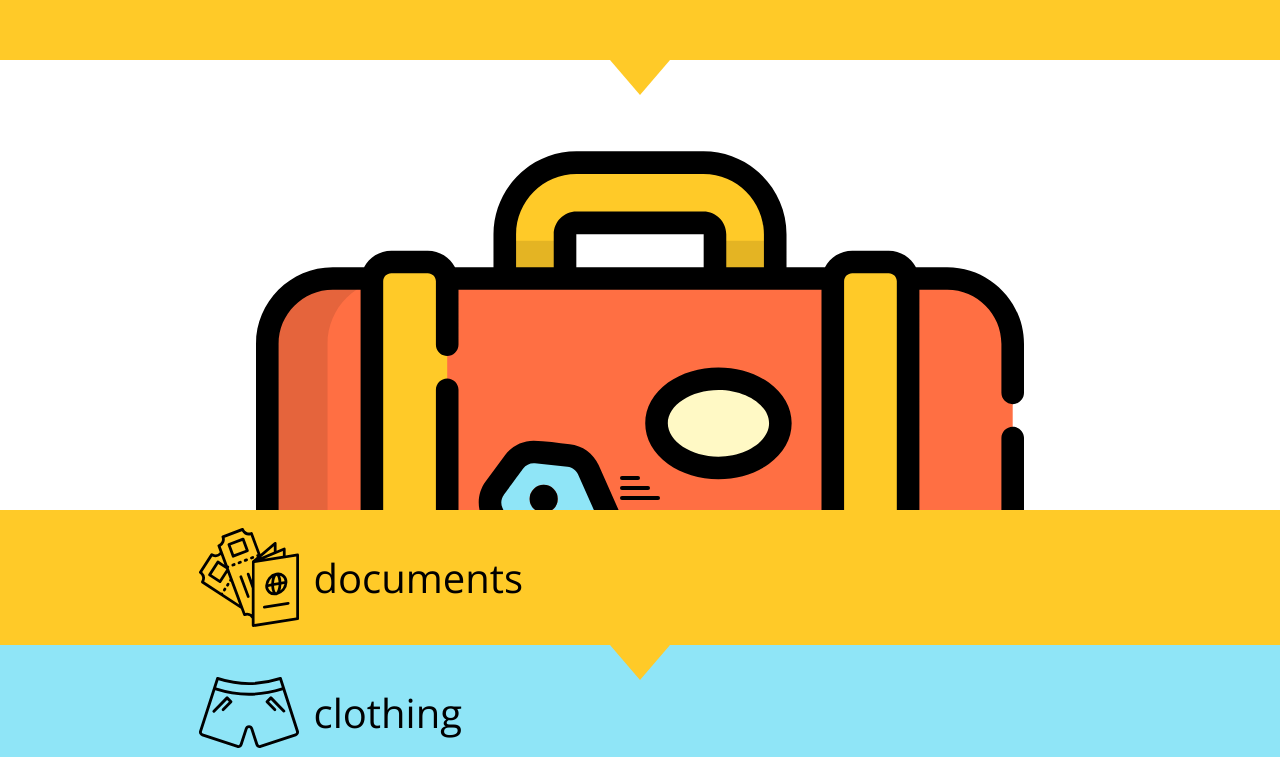
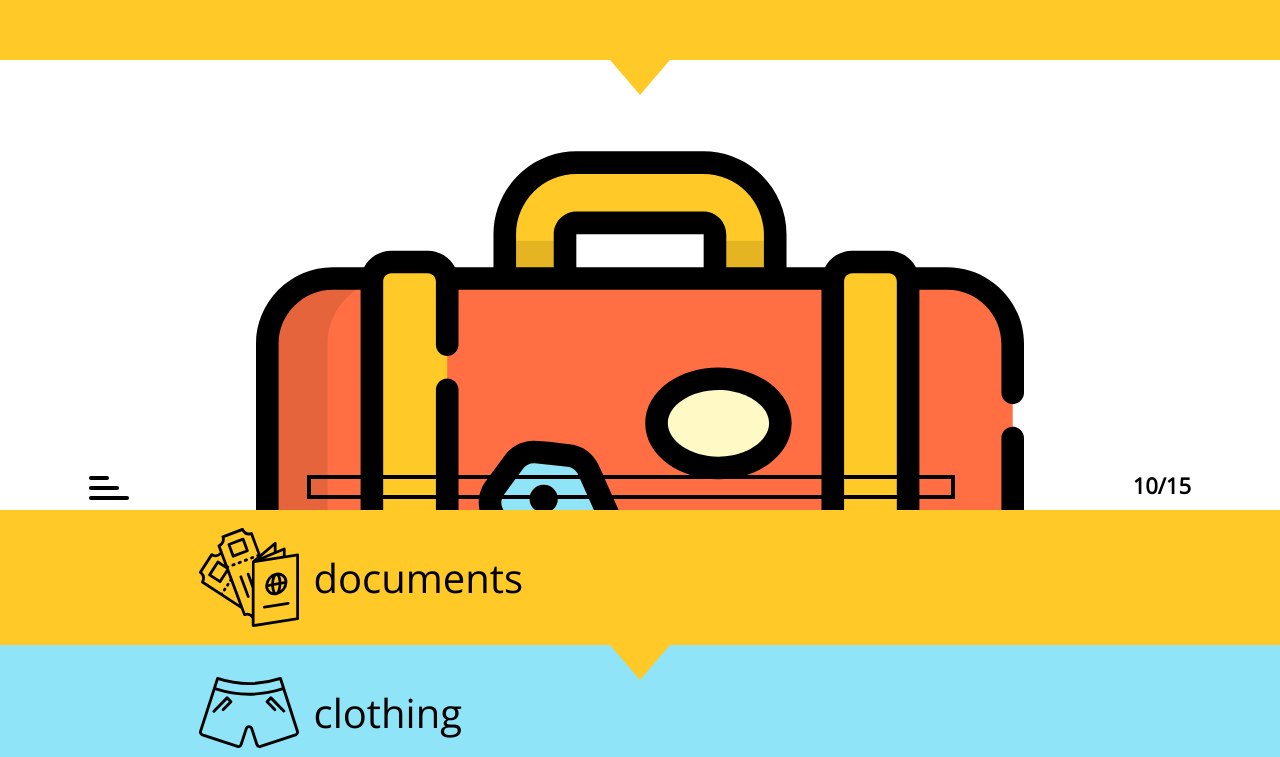
Before and after one commit to jbcoppola/Travel-List, a website: page index.html in a window 1280 px wide. Shown: the part 340-1097 px from the top of the page. Drawn offline with nearby package versions, Linux system fonts and the light colour scheme.

Commit message:
added status bar icons

```diff
--- a/index.html
+++ b/index.html
@@ -22,6 +22,12 @@
                 <div class="icon-top"></div>
                 <div class="icon-middle"></div>
                 <div class="icon-bottom"></div>
+            </div>
+            <div class="progress-bar">
+
+            </div>
+            <div class="progress-numbers">
+                10/15
             </div>
         </div>
         <div class="section">
--- a/scss/style.scss
+++ b/scss/style.scss
@@ -62,6 +62,7 @@ body {
         justify-content: space-around;
         align-items: center;
 
+        width: 100%;
         padding: 5px;
         height: 40px;
         margin-bottom: $triangle-height;
@@ -74,15 +75,29 @@ body {
                 height: 4px;
                 margin-top: 6px;
             }
+
             .icon-top {
                 width: 20px;
             }
+
             .icon-middle {
                 width: 30px;
             }
+
             .icon-bottom {
                 width: 40px;
             }
+        }
+
+        .progress-bar {
+            margin-top: 4px;
+            border: 4px solid black;
+            height: 16px;
+            width: 50vw;
+        }
+        .progress-numbers {
+            font-size: 22px;
+            font-weight: bold;
         }
     }
 
@@ -97,8 +112,7 @@ body {
             flex-direction: row;
             justify-content: center;
             align-content: center;
-
-            margin-top:-$triangle-height
+            margin-top: -$triangle-height
         }
 
         .triangle-down {
```
Also changed, not shown: css/style.css.
